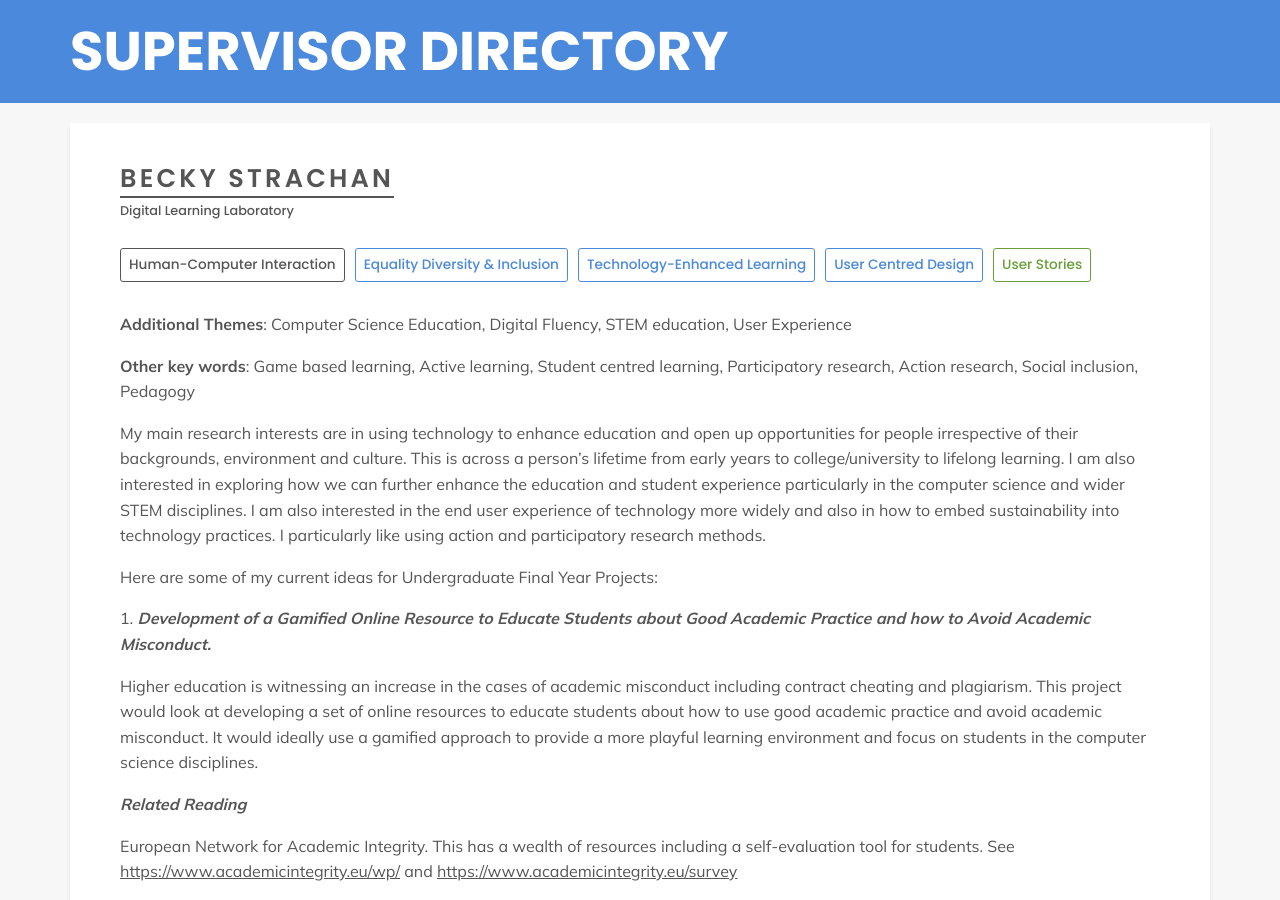
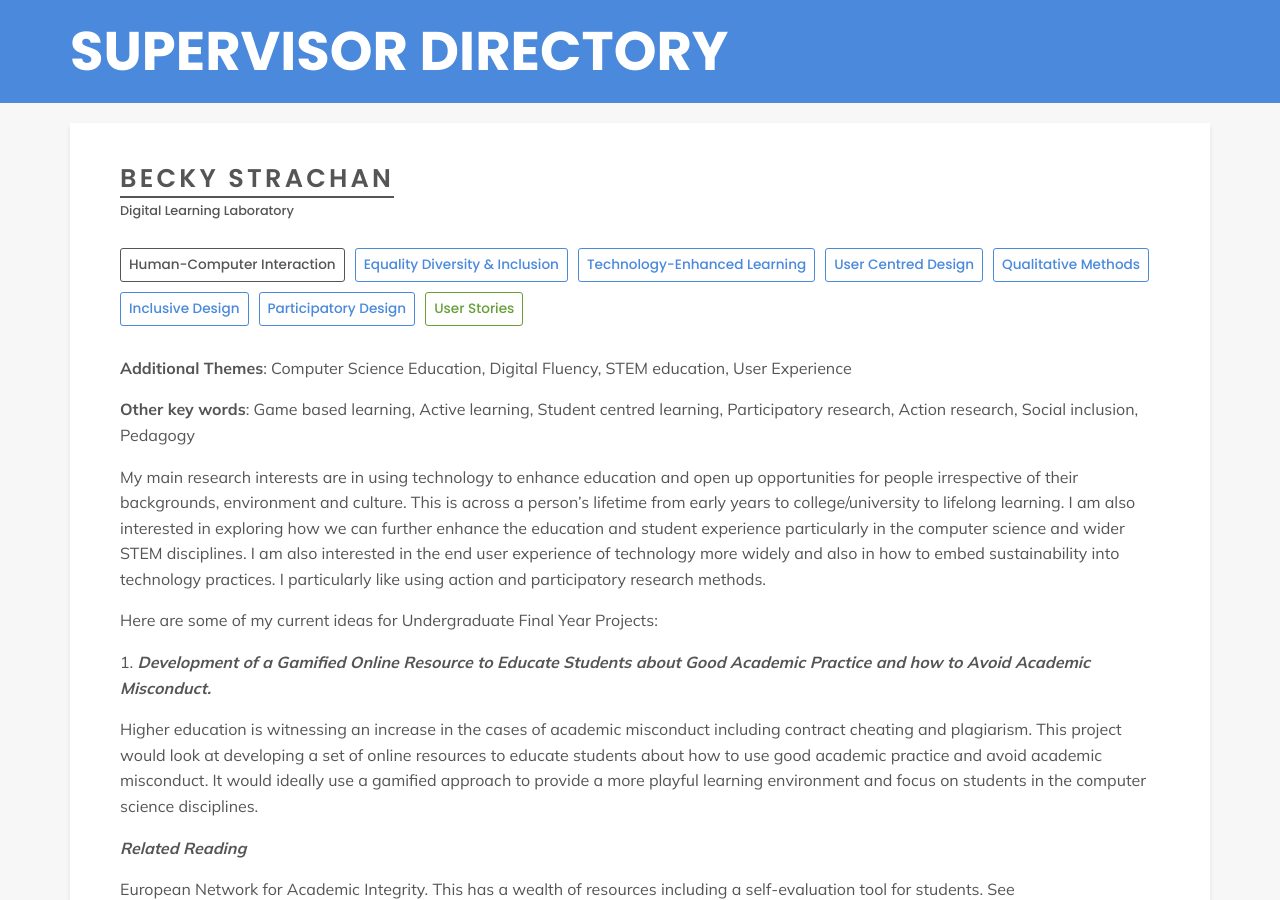
Before and after one commit to NorSC/supervisor-search, a Jekyll site: the page built from _supervisors/becky-strachan.md, in a window 1280 px wide and 900 px high. Built offline with Jekyll 4.4.1, drawn with Linux system fonts in a browser that asks for light colours; a script that is not in the unit is left out; some of the changed lines change nothing that is shown.

Commit message:
Update Supervisors “becky-strachan”

```diff
--- a/_supervisors/becky-strachan.md
+++ b/_supervisors/becky-strachan.md
@@ -20,6 +20,9 @@
   - Equality Diversity & Inclusion
   - Technology-Enhanced Learning
   - User Centred Design
+  - Qualitative Methods
+  - Inclusive Design
+  - Participatory Design
 technologies_languages:
   - User Stories
 additional_details: >-
@@ -92,7 +95,7 @@
 
   ***1.Co-Creating a Digital Interactive Educational Resource on Academic Integrity and Good Academic Practice.***
 
-  There is some evidence to suggest that students are committing academic misconduct through ignorance or a lack of knowledge and understanding of academic integrity and how to use good academic practice in their work. This project would work with a group of students in a participatory manner to understand their needs and develop and trial an online interactive educational resource around academic integrity and good academic practice.  It would draw on the elements outlined
+  There is some evidence to suggest that students are committing academic misconduct through ignorance or a lack of knowledge and understanding of academic integrity and how to use good academic practice in their work. This project would work with a group of students in a participatory manner to understand their needs and develop and trial an online interactive educational resource around academic integrity and good academic practice.
 
 
   ***Related Reading:***
@@ -113,7 +116,7 @@
   Zhao, X. and Sbaffi, L., 2022. Evaluating a Pedagogical Approach to Promoting Academic Integrity in Higher Education: An Online Induction Program, Preprint.
 
 
-  ***2. Inclusive Educational Resources and Practice: A Case Study in Computer Science at Northumbria University.***
+  ***2. Inclusive Educational Resources and Practice: A Case Study in Computer Science at Northumbria University.***\
 
   There is still a gender imbalance in computer science and computer science education in the UK. This is mirrored elsewhere too. This research would use the computer science provision at Northumbria University to investigate the extent to which its educational resources and practice are inclusive. The research would employ an exploratory research approach.
 
@@ -130,6 +133,23 @@
   Sathy, V. and Hogan, K.A., 2019. How to make your teaching more inclusive. The Chronicle of Higher Education, 7.
 
 
+  ***3. Open AI, GPT-3 and CHATGPT - Opportunities to Support more Inclusive Student Learning***\
+
+  There has been a great deal of interest in the recent developments around natural language processing and in particular ChatGPT and related tools. These can generate content and code. Although there are concerns about their use, they also have the potential to be really useful tools. This project will look at their application particularly to provide a more inclusive learning experience and support for students. This is likely to adopt an action research and/or participatory research approach, working closely with students and/or academic staff to explore how to incorporate these tools within a learning environment to enhance its inclusivity.
+
+
+  ***Related Reading:***
+
+
+  Zhai, Xiaoming, ChatGPT User Experience: Implications for Education (December 27, 2022). Available at SSRN: <https://ssrn.com/abstract=4312418> or [http://dx.doi.org/10.2139/ssrn.4312418](https://dx.doi.org/10.2139/ssrn.4312418)
+
+
+  T﻿imes Higher Education Article: How to use ChatGPT in the classroom this semester by Ben Swift, Australian National University. Available at: https://www.timeshighereducation.com/campus/so-you-want-use-chatgpt-classroom-semester
+
+
+  Qadir, Junaid (2022): Engineering Education in the Era of ChatGPT: Promise and Pitfalls of Generative AI for Education. TechRxiv. Preprint. https://doi.org/10.36227/techrxiv.21789434.v1
+
+
   These are just some of the ideas I have had regarding possible research. We also have a set of data from Nigeria about online learning during the COVID Pandemic that could be made available to anybody interested in exploring online school education provision during COVID. I would also be happy to discuss other ideas you may have.
 additional_details_phd: >-
   **Additional Themes**: Computer Science Education, Digital Fluency, STEM
```
